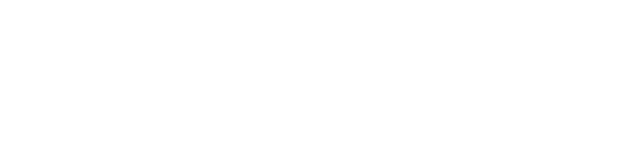
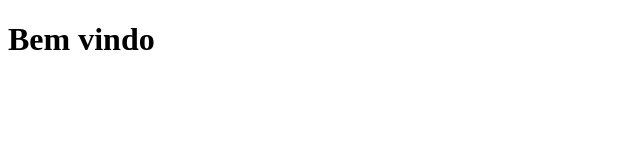
Before and after one commit to MuriloNogr/Exercicio__R, a plain HTML site: page index.html in a window 1280 px wide. Shown: the whole page, without its empty margins (0-640 px from the left). Drawn offline with Linux system fonts and the light colour scheme.

Commit message:
Texto de boas-vindas adicionado

```diff
--- a/index.html
+++ b/index.html
@@ -7,6 +7,6 @@
     <title>Document</title>
 </head>
 <body>
-
+    <h1>Bem vindo</h1>
 </body>
 </html>
```
